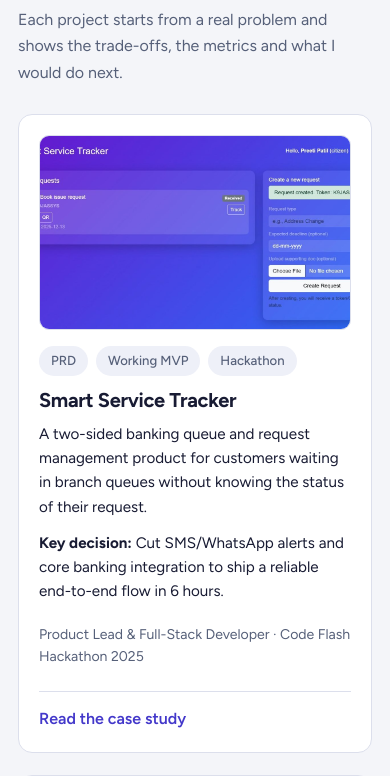
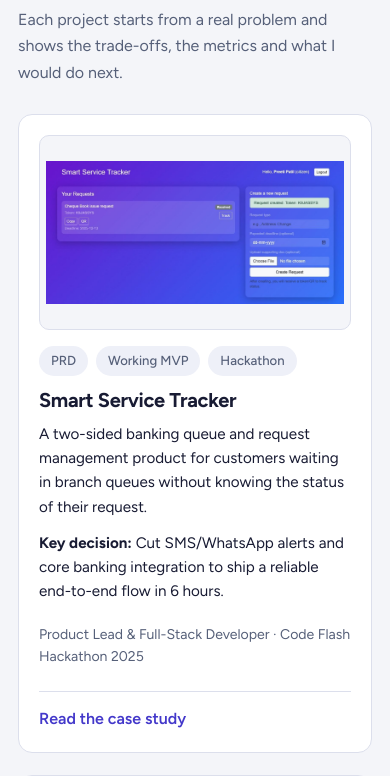
Before and after one commit to PreetiPatil317/portfolio, a plain HTML site: page index.html in a window 390 px wide. Shown: the part 1123-1899 px from the top of the page. Drawn offline with Linux system fonts and the light colour scheme.

Commit message:
Improve portfolio responsiveness, typography, and thumbnail framing

```diff
--- a/style.css
+++ b/style.css
@@ -368,21 +368,23 @@ section.blk h2 {
 
 .thumb {
   aspect-ratio: 16/10;
-  background: var(--chip);
+  background: var(--bg);
   border: 1px solid var(--line);
   border-radius: 10px;
   overflow: hidden;
   display: flex;
   align-items: center;
   justify-content: center;
+  padding: 6px;
   margin-bottom: 16px;
 }
 
 .thumb img {
   width: 100%;
   height: 100%;
-  object-fit: cover;
-  object-position: top center;
+  object-fit: contain;
+  object-position: center;
+  border-radius: 6px;
   display: block;
 }
 
```
